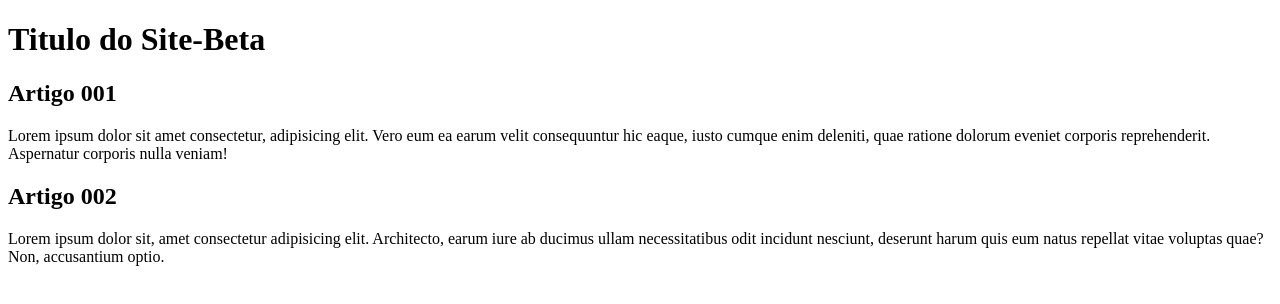
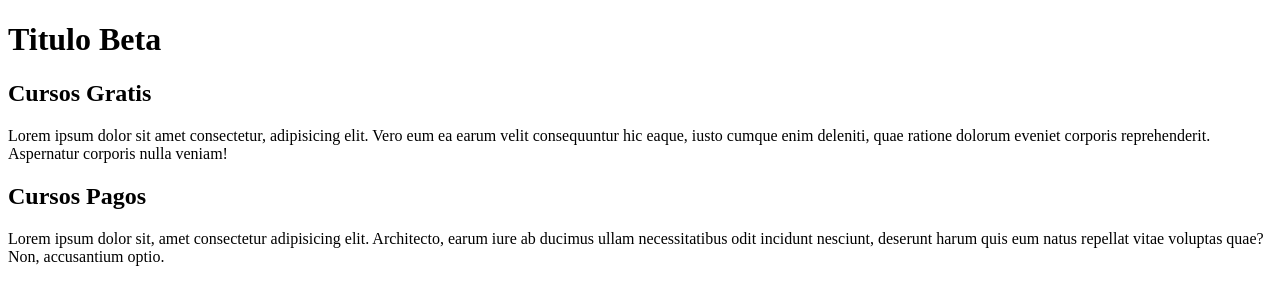
Before and after one commit to W3llison20/projeto-site, a plain HTML site: page index.html in a window 1280 px wide. Drawn offline with Linux system fonts and the light colour scheme.

Commit message:
comecei a escrever conteudo

```diff
--- a/index.html
+++ b/index.html
@@ -3,19 +3,19 @@
 <head>
     <meta charset="UTF-8">
     <meta name="viewport" content="width=device-width, initial-scale=1.0">
-    <title>TITULO BETA</title>
+    <title></title>
 </head>
 <body>
   <main>
     <header>
-        <h1>Titulo do Site-Beta</h1>
+        <h1>Titulo Beta</h1>
     </header>
     <article>
-        <h2>Artigo 001</h2>
+        <h2>Cursos Gratis</h2>
         <p>Lorem ipsum dolor sit amet consectetur, adipisicing elit. Vero eum ea earum velit consequuntur hic eaque, iusto cumque enim deleniti, quae ratione dolorum eveniet corporis reprehenderit. Aspernatur corporis nulla veniam!</p>
     </article>
     <article>
-        <h2>Artigo 002</h2>
+        <h2>Cursos Pagos</h2>
         <p>Lorem ipsum dolor sit, amet consectetur adipisicing elit. Architecto, earum iure ab ducimus ullam necessitatibus odit incidunt nesciunt, deserunt harum quis eum natus repellat vitae voluptas quae? Non, accusantium optio.</p>
     </article>
   </main>
```
